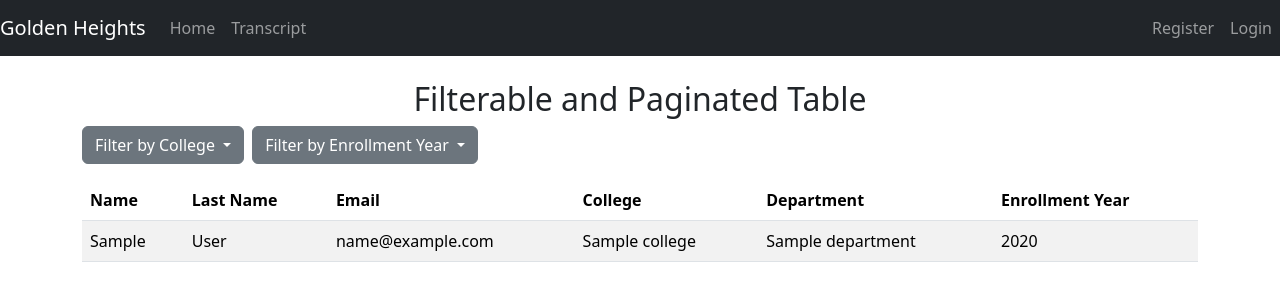
After one commit to spencerbbrian/portfolio, a Python web app: template golden-heights/gh_app/goldenheights/templates/gh-students.html in a window 1280 px wide. The commit adds this page. Shown: the top 301 px of the page. Run offline with Jinja, Linux system fonts and the light colour scheme; the template is opened without the code that fills it: most values are stand-ins (such as "Sample title", 1, 10 or a date in 2020).

Commit message:
Add students page with filterable and paginated table; update Bootstrap version and navbar styling

```diff
--- a/golden-heights/gh_app/goldenheights/routes.py
+++ b/golden-heights/gh_app/goldenheights/routes.py
@@ -23,6 +23,11 @@ def home_page():
 
     return render_template('gh-home.html', total_courses=total_courses,
                            total_students=total_students, As1=As1, Bs1=Bs1, Cs1=Cs1,  Ds1=Ds1)
+
+@app.route('/students')
+def students_page():
+    all_students_names = students.find({})
+    return render_template('gh-students.html', students=all_students_names)
 
 
 @app.route('/register', methods=['GET', 'POST'])
--- a/golden-heights/gh_app/goldenheights/templates/gh-base.html
+++ b/golden-heights/gh_app/goldenheights/templates/gh-base.html
@@ -5,7 +5,7 @@
     <meta name="viewport" content="width=device-width, initial-scale=1.0">
 
     <!-- Bootstrap CSS -->
-    <link rel="stylesheet" href="https://cdn.jsdelivr.net/npm/bootstrap@4.5.3/dist/css/bootstrap.min.css" integrity="sha384-TX8t27EcRE3e/ihU7zmQxVncDAy5uIKz4rEkgIXeMed4M0jlfIDPvg6uqKI2xXr2" crossorigin="anonymous">
+    <link href="https://cdn.jsdelivr.net/npm/bootstrap@5.3.3/dist/css/bootstrap.min.css" rel="stylesheet" integrity="sha384-QWTKZyjpPEjISv5WaRU9OFeRpok6YctnYmDr5pNlyT2bRjXh0JMhjY6hW+ALEwIH" crossorigin="anonymous">
     <link rel="stylesheet" type="text/css" href="{{ url_for('static', filename='css/styles.css') }}" />
 
     <title>
@@ -19,34 +19,37 @@
    <!-- Insert Navbar here should be lime green, gold, grey, and black -->
    <nav class="navbar navbar-expand-lg navbar-dark bg-dark">
     <a class="navbar-brand" href="#">Golden Heights</a>
-  <button class="navbar-toggler" type="button" data-toggle="collapse" data-target="#navbarNavDropdown" aria-controls="navbarNavDropdown" aria-expanded="false" aria-label="Toggle navigation">
+    <button class="navbar-toggler" type="button" data-bs-toggle="collapse" data-bs-target="#navbarNavDropdown" aria-controls="navbarNavDropdown" aria-expanded="false" aria-label="Toggle navigation">
       <span class="navbar-toggler-icon"></span>
     </button>
     <div class="collapse navbar-collapse" id="navbarNavDropdown">
-      <ul class="navbar-nav mr-auto">
+      <!-- Left-aligned links -->
+      <ul class="navbar-nav">
         <li class="nav-item {{ 'active' if request.endpoint == 'home_page' else '' }}">
-              <a class="nav-link" href="{{ url_for('home_page') }}">Home <span class="sr-only">(current)</span></a>
+          <a class="nav-link" href="{{ url_for('home_page') }}">Home</a>
         </li>
         <li class="nav-item {{ 'active' if request.endpoint == 'courses_page' else '' }}">
           <a class="nav-link" href="{{ url_for('courses_page', student_id=current_user.student_id) }}">Transcript</a>
         </li>
       </ul>
+
       {% if current_user.is_authenticated %}
-      <ul class="navbar-nav ml-auto">
+      <!-- Right-aligned links -->
+      <ul class="navbar-nav ms-auto">
         <li class="nav-item">
-              <a class="nav-link" style="color: lawngreen; font-weight:bold">
+          <a class="nav-link" style="color: lawngreen; font-weight: bold;">
             {{ gpa }}
           </a>
         </li>
         <li class="nav-item">
-              <a class="nav-link"> {{ current_user.first_name }}</a>
+          <a class="nav-link">{{ current_user.first_name }}</a>
         </li>
         <li class="nav-item">
           <a class="nav-link" href="{{ url_for('logout_page') }}">Logout</a>
         </li>
       </ul>
       {% else %}
-      <ul class="navbar-nav ml-auto">
+      <ul class="navbar-nav ms-auto">
         <li class="nav-item">
           <a class="nav-link" href="{{ url_for('register_page') }}">Register</a>
         </li>
@@ -57,6 +60,7 @@
       {% endif %}
     </div>
   </nav>
+
 
     {% with messages = get_flashed_messages(with_categories=true) %}
       {% if messages %}
@@ -75,10 +79,7 @@
     {% endblock %}
 
     <!-- Insert jquery, Popper.js & Bootstrap JS -->
-    <script src="https://code.jquery.com/jquery-3.5.1.slim.min.js" integrity="sha384-DfXdz2htPH0lsSSs5nCTpuj/zy4C+OGpamoFVy38MVBnE+IbbVYUew+OrCXaRkfj" crossorigin="anonymous"></script>
-    <script src="https://cdn.jsdelivr.net/npm/popper.js@1.16.1/dist/umd/popper.min.js" integrity="sha384-9/reFTGAW83EW2RDu2S0VKaIzap3H66lZH81PoYlFhbGU+6BZp6G7niu735Sk7lN" crossorigin="anonymous"></script>
-    <script src="https://cdn.jsdelivr.net/npm/bootstrap@4.5.3/dist/js/bootstrap.min.js" integrity="sha384-w1Q4orYjBQndcko6MimVbzY0tgp4pWB4lZ7lr30WKz0vr/aWKhXdBNmNb5D92v7s" crossorigin="anonymous"></script>
-    <script src="https://kit.fontawesome.com/70320dddfa.js" crossorigin="anonymous"></script>
+    <script src="https://cdn.jsdelivr.net/npm/bootstrap@5.3.3/dist/js/bootstrap.bundle.min.js" integrity="sha384-YvpcrYf0tY3lHB60NNkmXc5s9fDVZLESaAA55NDzOxhy9GkcIdslK1eN7N6jIeHz" crossorigin="anonymous"></script>
 
 </body>
 <footer>
--- /dev/null
+++ b/golden-heights/gh_app/goldenheights/templates/gh-students.html
@@ -0,0 +1,92 @@
+{% extends 'gh-base.html' %}
+{% block title %}
+Courses
+{% endblock %}
+
+{% block content %}
+<div class="container mt-4">
+    <h2 class="text-center">Filterable and Paginated Table</h2>
+
+    <!-- Filter Dropdowns -->
+    <div class="d-flex justify-content-start gap-2 mb-3">
+        <div class="dropdown">
+            <button class="btn btn-secondary dropdown-toggle" type="button" id="collegeFilter" data-bs-toggle="dropdown" aria-expanded="false">
+                Filter by College
+            </button>
+            <ul class="dropdown-menu" aria-labelledby="collegeFilter">
+                <li><a class="dropdown-item filter-option" data-column="college" data-value="CBAS">CBAS</a></li>
+                <li><a class="dropdown-item filter-option" data-column="college" data-value="CHSP">CHSP</a></li>
+                <li><a class="dropdown-item filter-option" data-column="college" data-value="CBE">CBE</a></li>
+                <li><a class="dropdown-item filter-option" data-column="college" data-value="CHSS">CHSS</a></li>
+            </ul>
+        </div>
+
+        <div class="dropdown">
+            <button class="btn btn-secondary dropdown-toggle" type="button" id="yearFilter" data-bs-toggle="dropdown" aria-expanded="false">
+                Filter by Enrollment Year
+            </button>
+            <ul class="dropdown-menu" aria-labelledby="yearFilter">
+                <li><a class="dropdown-item filter-option" data-column="enrollment_year" data-value="2020">2020</a></li>
+                <li><a class="dropdown-item filter-option" data-column="enrollment_year" data-value="2021">2021</a></li>
+                <li><a class="dropdown-item filter-option" data-column="enrollment_year" data-value="2022">2022</a></li>
+                <li><a class="dropdown-item filter-option" data-column="enrollment_year" data-value="2023">2023</a></li>
+            </ul>
+        </div>
+    </div>
+
+    <!-- Table -->
+    <table class="table table-striped">
+        <thead>
+        <tr>
+            <th>Name</th>
+            <th>Last Name</th>
+            <th>Email</th>
+            <th>College</th>
+            <th>Department</th>
+            <th>Enrollment Year</th>
+        </tr>
+        </thead>
+        <tbody id="tableBody">
+            {% for student in students %}
+            <tr>
+                <td>{{ student.first_name }}</td>
+                <td>{{ student.last_name }}</td>
+                <td>{{ student.email }}</td>
+                <td>{{ student.college }}</td>
+                <td>{{ student.department }}</td>
+                <td>{{ student.enrollment_year }}</td>
+            </tr>
+            {% endfor %}
+        </tbody>
+    </table>
+
+    <!-- Pagination Controls -->
+    <nav aria-label="Page navigation">
+        <ul class="pagination justify-content-center" id="paginationControls"></ul>
+    </nav>
+</div>
+
+<script>
+    document.querySelectorAll('.filter-option').forEach(option => {
+        option.addEventListener('click', function () {
+            const column = this.dataset.column.toLowerCase();
+            const value = this.dataset.value.toLowerCase();
+
+            const rows = document.querySelectorAll('#tableBody tr');
+            rows.forEach(row => {
+                // Map column names to their respective index
+                const columnIndex = column === 'college' ? 4 : column === 'enrollment year' ? 6 : -1;
+
+                if (columnIndex > 0) {
+                    const cellValue = row.querySelector(`td:nth-child(${columnIndex})`).textContent.toLowerCase();
+                    if (cellValue.includes(value)) {
+                        row.style.display = '';
+                    } else {
+                        row.style.display = 'none';
+                    }
+                }
+            });
+        });
+    });
+</script>
+{% endblock %}
```
Also changed, not shown: Django/cloud_drive/db.sqlite3, 2 other files. Lines whose indentation alone changed are shown as unchanged.
